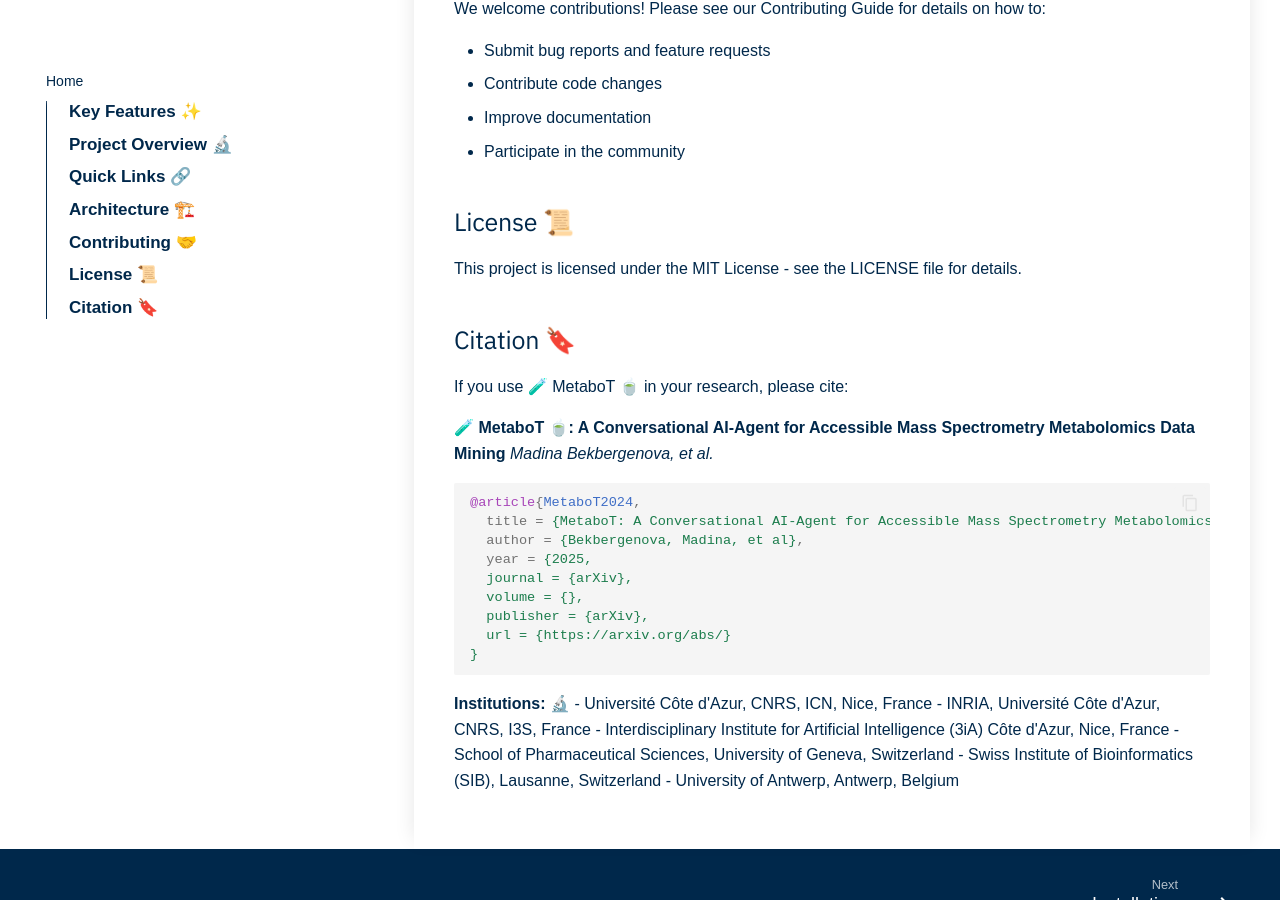
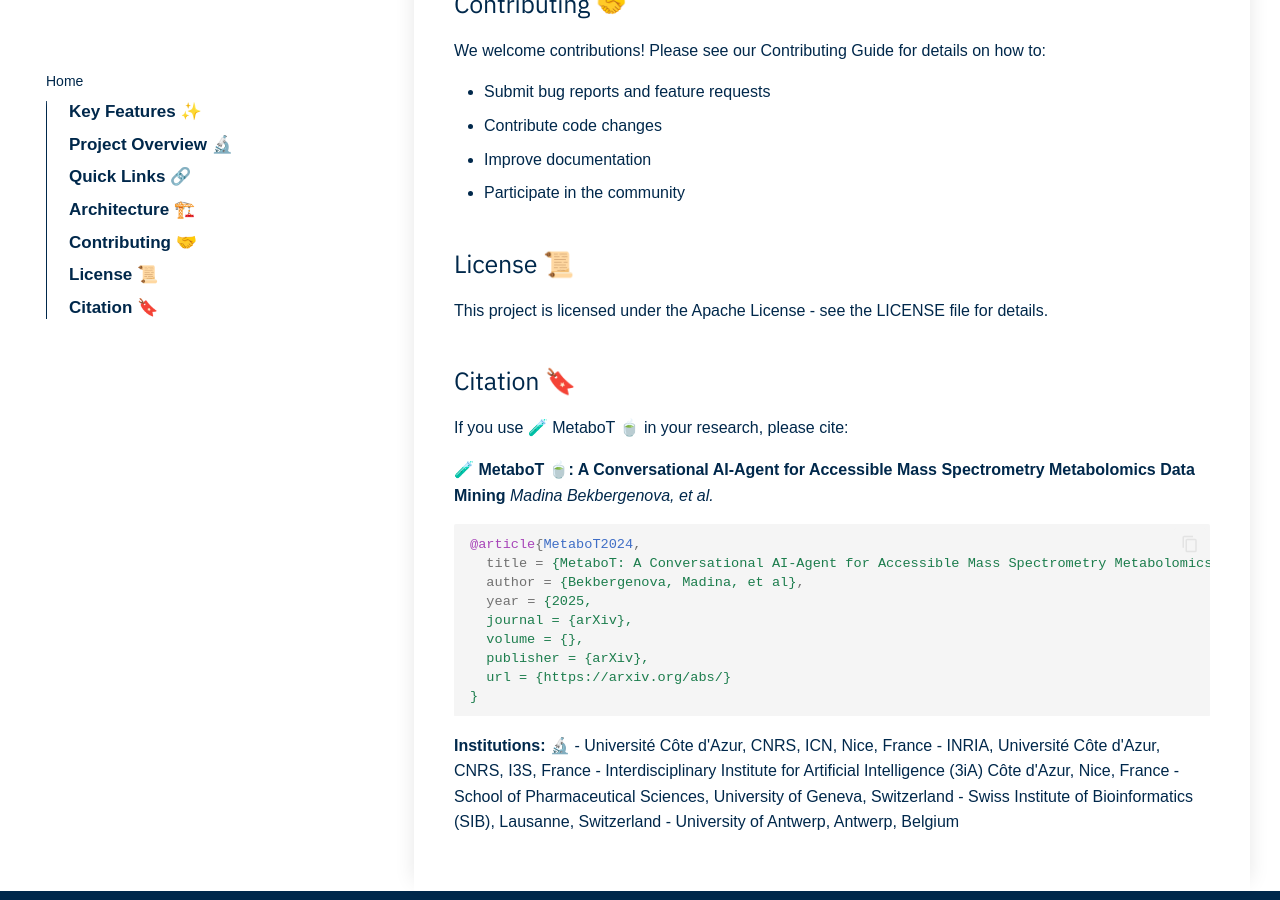
Before and after one commit to HolobiomicsLab/MetaboT, an MkDocs documentation site: the page built from docs/index.md, in a window 1280 px wide and 900 px high, scrolled down 2629 px. Built offline with MkDocs 1.6.1 and Material for MkDocs 9.7.7, drawn with Linux system fonts in a browser that asks for light colours; emoji names are drawn with the system emoji font; some web fonts are replaced; comment, search, counter and statistics services are not loaded; some of the changed text lies outside the part shown.

Commit message:
Update index.md

```diff
--- a/docs/index.md
+++ b/docs/index.md
@@ -69,7 +71,7 @@
 
 ## License 📜
 
-This project is licensed under the MIT License - see the LICENSE file for details.
+This project is licensed under the Apache License - see the [LICENSE](https://github.com/HolobiomicsLab/MetaboT/blob/main/LICENSE.txt) file for details.
 
 ## Citation 🔖
 
```
Also changed, not shown: other parts of docs/index.md (+2 -0 lines).
